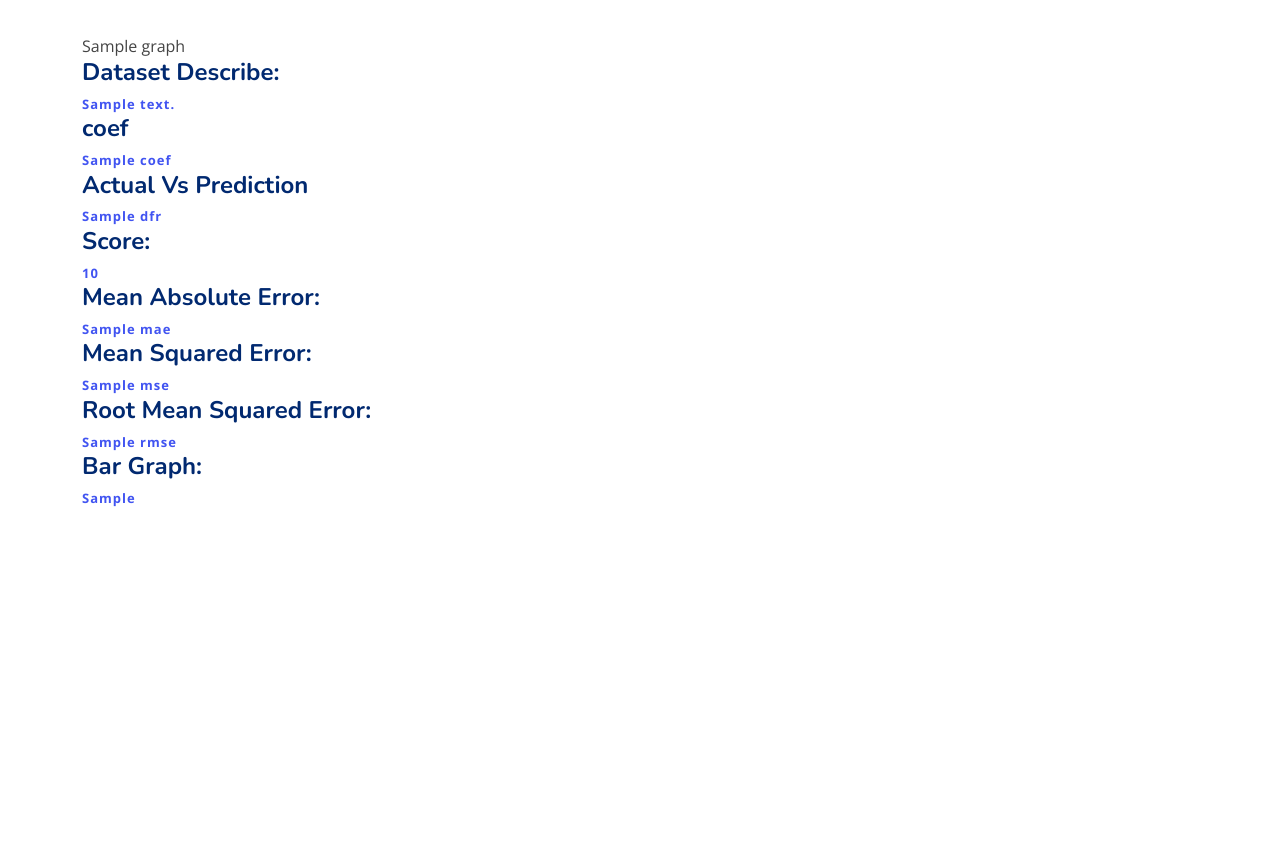
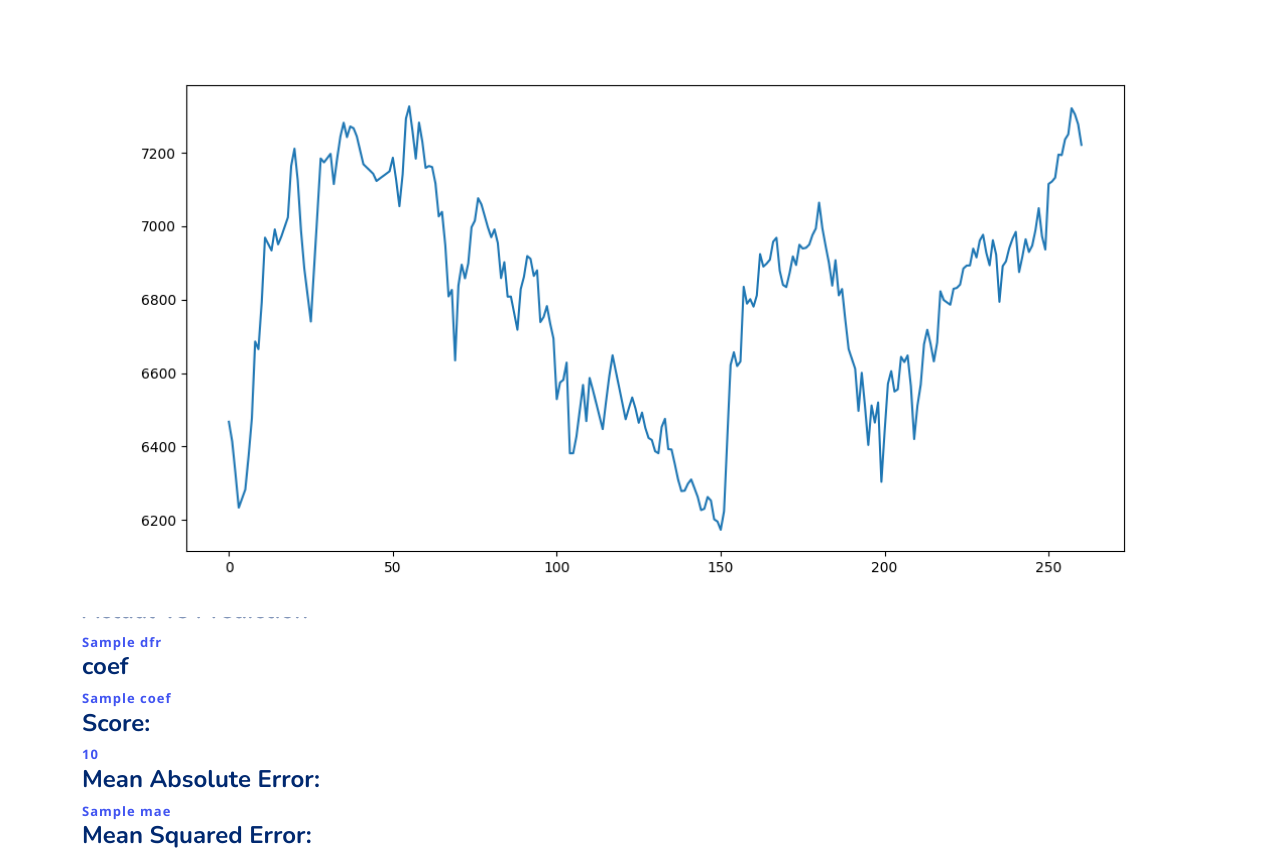
Before and after one commit to calvinjazz/thesis2-calvinjazz, a Django app: template templates/advanced.html in a window 1280 px wide. Shown: the part 84-943 px from the top of the page. Run offline with Django 3.2, Linux system fonts and the light colour scheme; the template is opened without the code that fills it: most values are stand-ins (such as "Sample title", 1, 10 or a date in 2020); some libraries are stand-ins or nearby versions.

Commit message:
ui changes 14

```diff
--- a/templates/advanced.html
+++ b/templates/advanced.html
@@ -72,13 +72,13 @@
             <div class="container" data-aos="fade-up">
               <div class="col-lg-12 d-flex flex-column justify-content-center">
 
-                {{graph|safe}}
-                <h2>Dataset Describe:</h2>
-                <p>{{datasetDescribe|safe}}</p>
+                <div class="box" data-aos="fade-up" data-aos-delay="200">
+                  <img src="{% static 'assets/img/chart_image.png' %}" class="img-fluid" alt="">
+                </div>
+                <h2>Actual Vs Prediction</h2>
+                <p>{{dfr|safe}}</p>
                 <h2>coef</h2>
                 <p>{{coef|safe}}</p>
-                <h2>Actual Vs Prediction</h2>
-                <p>{{dfr|safe}}</p>
                 <h2>Score:</h2>
                 <p>{{score|safe}}</p>
                 <h2>Mean Absolute Error:</h2>
```
